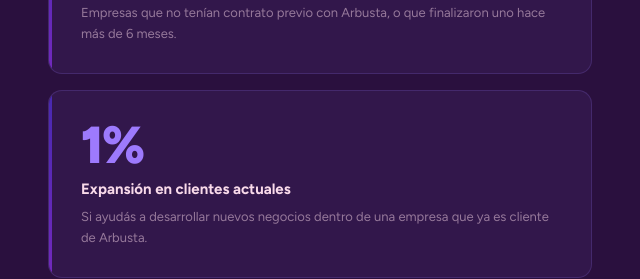
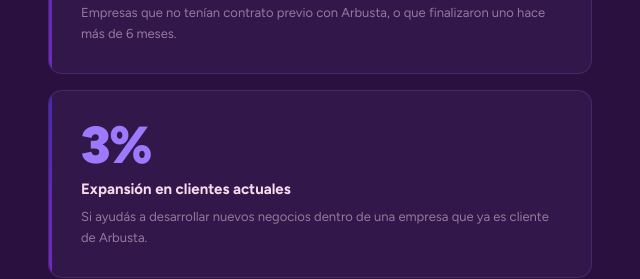
Before and after one commit to WebArbusta-Vercel/arbusta-network, a plain HTML site: page index.html in a window 1280 px wide. Shown: the part 3010-3289 px from the top of the page, 624-1264 px from the left. Drawn offline with nearby package versions, Linux system fonts and the light colour scheme; a web font is replaced by a local one.

Commit message:
Update index.html

```diff
--- a/index.html
+++ b/index.html
@@ -128,7 +128,7 @@
         <div class="comm-desc">Empresas que no tenían contrato previo con Arbusta, o que finalizaron uno hace más de 6 meses.</div>
       </div>
       <div class="comm-card">
-        <div class="comm-pct">1%</div>
+        <div class="comm-pct">3%</div>
         <div class="comm-title">Expansión en clientes actuales</div>
         <div class="comm-desc">Si ayudás a desarrollar nuevos negocios dentro de una empresa que ya es cliente de Arbusta.</div>
       </div>
```
